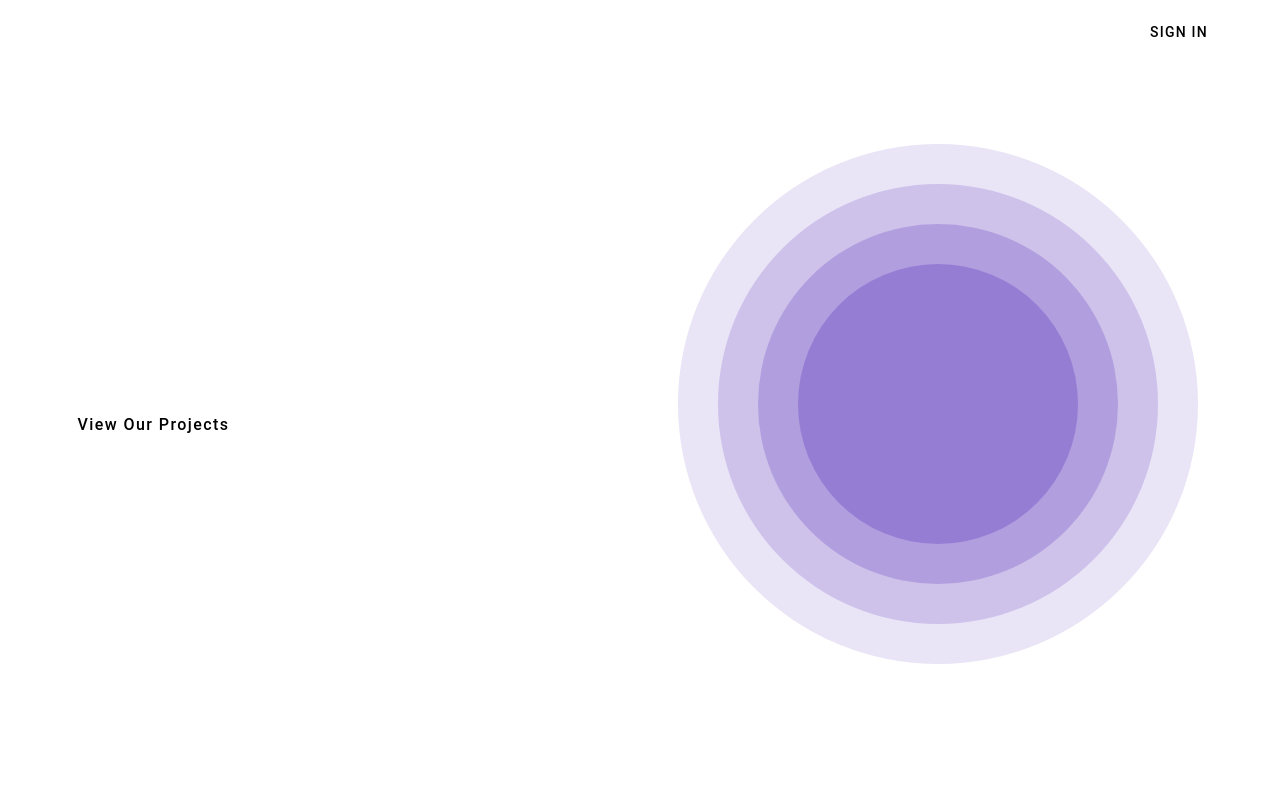
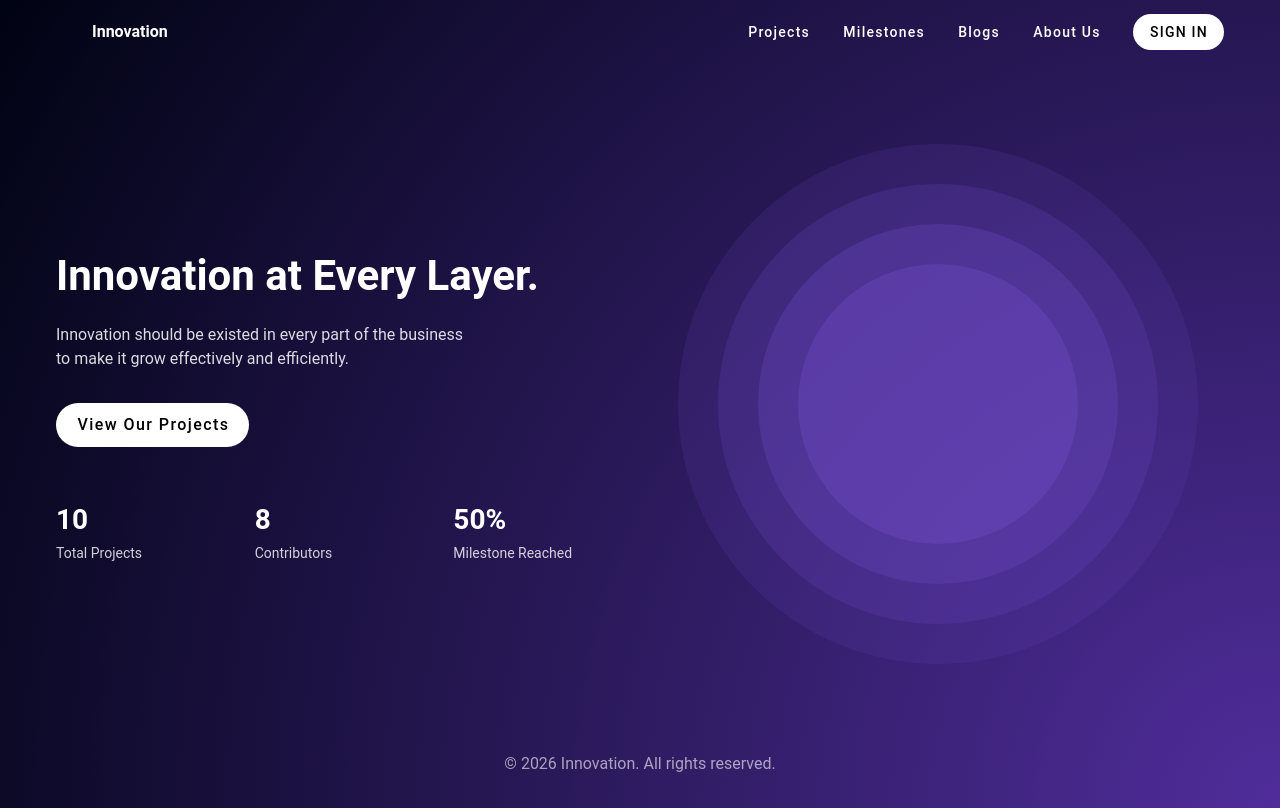
Before and after one commit to SovannthaiNEANG/innovation-website, a Nuxt app: page / in a window 1280 px wide. Built offline with nearby package versions, Linux system fonts and the light colour scheme.

Commit message:
fix background gradient syntax in hero section

```diff
--- a/app/pages/index.vue
+++ b/app/pages/index.vue
@@ -50,7 +50,7 @@
 <style scoped>
 .hero {
   min-height: 100vh;
-  background: radial-gradient(circle at bottom right, #502D9B, d#000312);
+  background: radial-gradient(circle at bottom right, #502D9B, #000312);
   color: white;
   display: flex;
   align-items: center;
```
